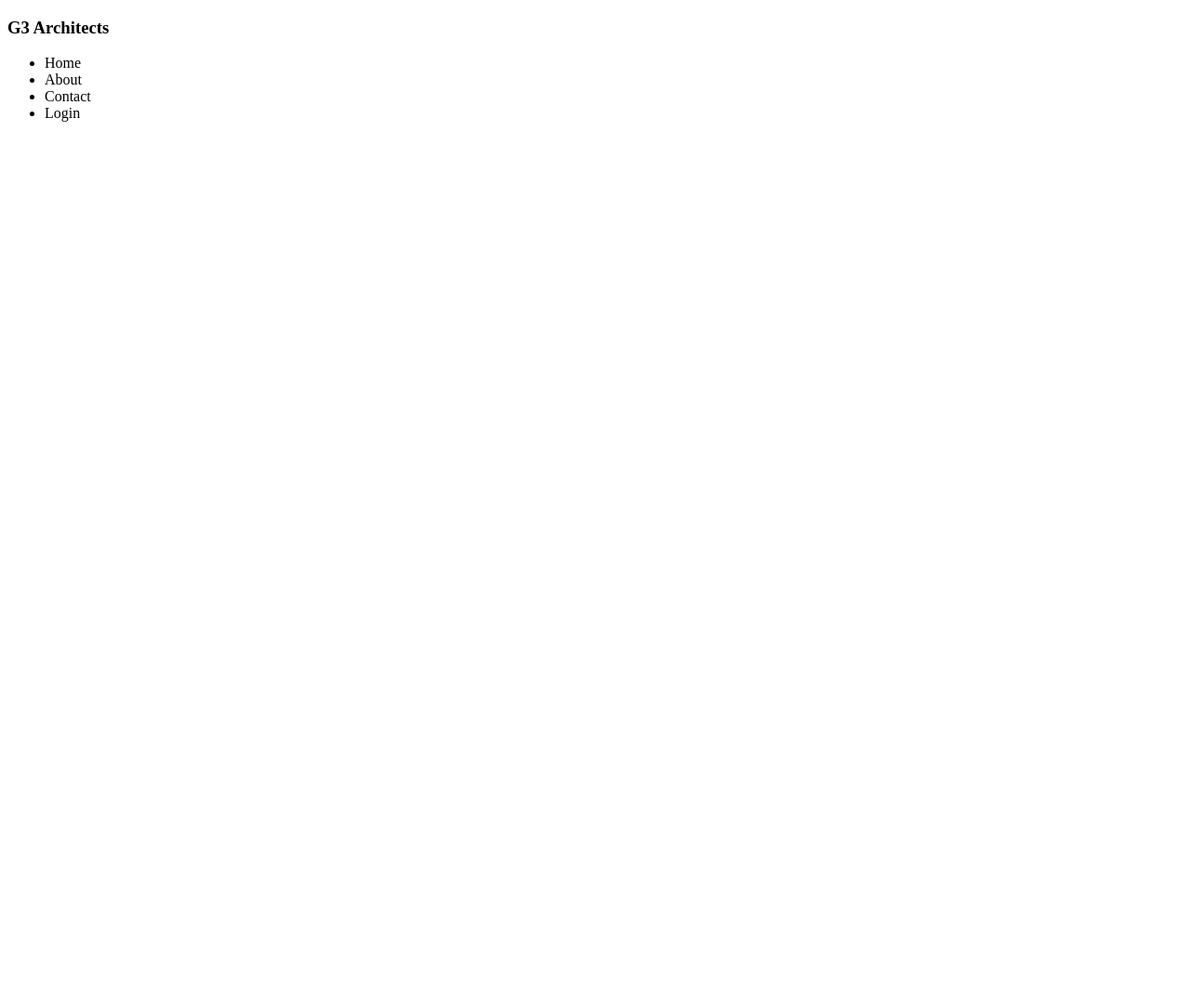
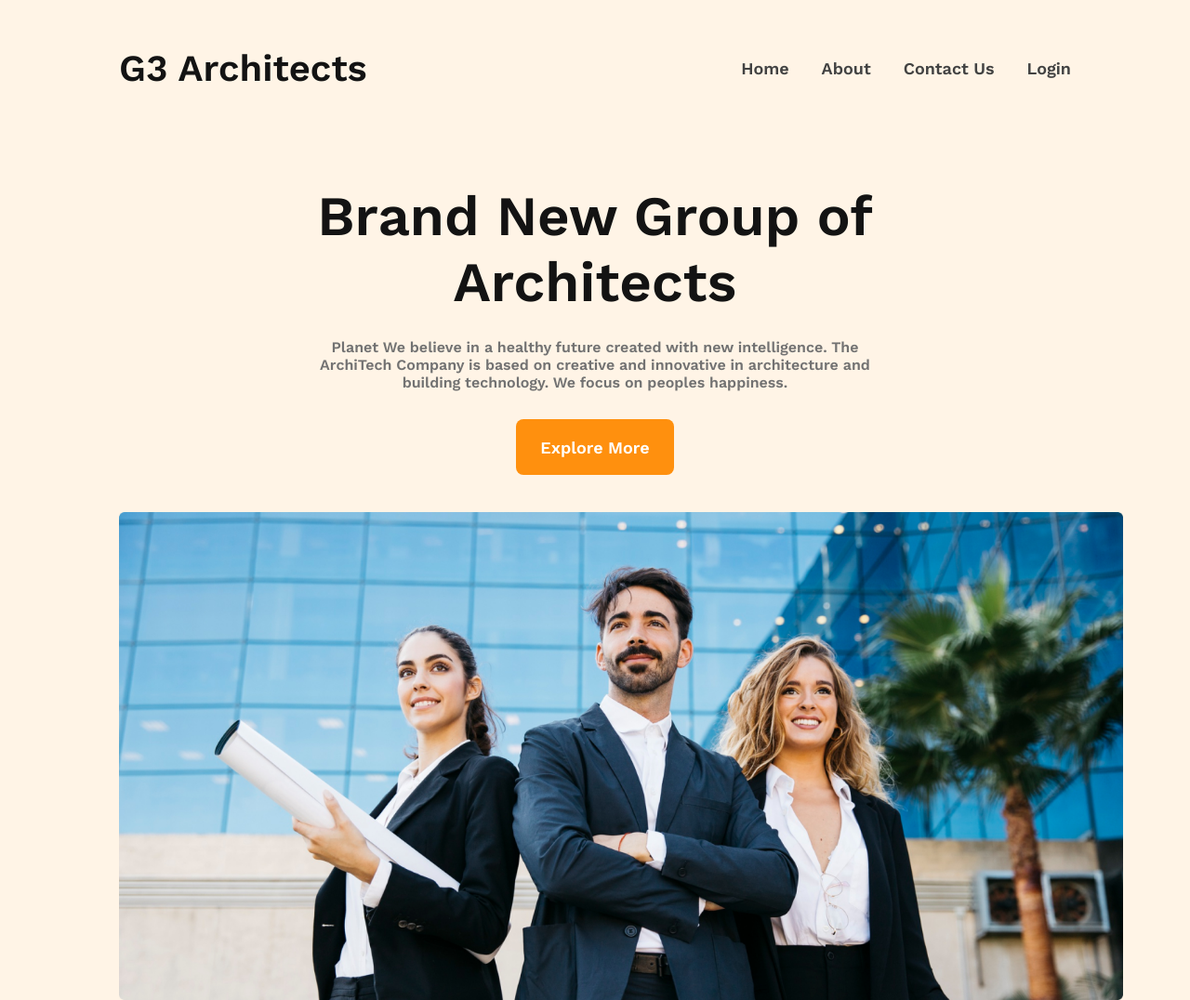
Before and after one commit to BackDevBin/architects-ass-two, a plain HTML site: page index.html in a window 1280 px wide. Shown: the whole page at 93% size. Before the commit the page ends 800 px from the top, so only its background shows below. Drawn offline with nearby package versions, Linux system fonts and the light colour scheme.

Commit message:
Header section Done

```diff
--- a/index.html
+++ b/index.html
@@ -5,22 +5,47 @@
     <meta charset="UTF-8">
     <meta http-equiv="X-UA-Compatible" content="IE=edge">
     <meta name="viewport" content="width=device-width, initial-scale=1.0">
-    <title>Document</title>
+    <title>G3 Architects ASS</title>
     <link rel="stylesheet" href="style/style.css">
+
+    <link rel="preconnect" href="https://fonts.googleapis.com">
+    <link rel="preconnect" href="https://fonts.gstatic.com" crossorigin>
+    <link href="https://fonts.googleapis.com/css2?family=Work+Sans:wght@600&display=swap" rel="stylesheet">
 </head>
 
 <body>
 
     <header>
+
+        <!-- G3 Architects Navigation Part -->
+        <section>
             <nav>
                 <h3 class="title">G3 Architects</h3>
                 <ul>
                     <li>Home</li>
                     <li>About</li>
-                <li>Contact</li>
+                    <li>Contact Us</li>
                     <li>Login</li>
                 </ul>
             </nav>
+
+        </section>
+
+        <!-- Part : Brand New Group of Architects  -->
+
+        <section>
+
+            <div class="text-btn-container">
+                <h2 class="barnd-title">Brand New Group of Architects</h2>
+                <p class="brand-para">Planet We believe in a healthy future created with new intelligence. The ArchiTech
+                    Company is based on creative and innovative in architecture and building technology. We focus on
+                    peoples happiness.</p>
+                <button class="brand-btn">Explore More</button>
+            </div>
+                <img class="banner-img" src="images/banner.png">
+
+        </section>
+
 
     </header>
 
--- a/style/style.css
+++ b/style/style.css
@@ -1,5 +1,83 @@
+* {
+    font-family: 'Work Sans', sans-serif;
+    margin: 0px;
+}
+
+header {
+    background: rgba(255, 144, 14, 0.1);
+    padding-left: 10%;
+    padding-right: 10%;
+
+}
 
 
-header {
+/* G3 Architects Navigation-Style */
 
+nav {
+    display: flex;
+    justify-content: space-between;
+    padding-top: 50px;
+    align-items: center;
+    margin-bottom: 100px;
 }
+
+.title {
+    font-weight: 700;
+    font-size: 40px;
+    color: #131313;
+}
+
+nav li {
+    list-style: none;
+    margin-left: 35px;
+    color: #424242;
+    font-weight: 500;
+    font-size: 18px;
+}
+
+nav ul {
+    display: flex;
+}
+
+/* Part : Brand New Group of Architects-style */
+
+.text-btn-container {
+    text-align: center;
+    margin-left: 20%;
+    margin-right: 20%;
+}
+
+.barnd-title {
+    font-weight: 700;
+    font-size: 60px;
+    color: #131313;
+    margin-bottom: 25px;
+}
+
+.brand-para {
+    font-weight: 400;
+    font-size: 16px;
+    color: #727272;
+    margin-bottom: 30px;
+}
+
+.brand-btn {
+    width: 170px;
+    height: 60px;
+    background: #FF900E;
+    border-radius: 8px;
+    font-weight: 600;
+    font-size: 18px;
+    text-align: center;
+    color: #FFFFFF;
+    border: none;
+}
+
+.banner-img {
+    width: 1080px;
+    display: block;
+    margin-left: auto;
+    margin-right: auto;
+    padding-top: 40px;
+    padding-bottom: 30px;
+}
```
Lines whose indentation alone changed are shown as unchanged.
